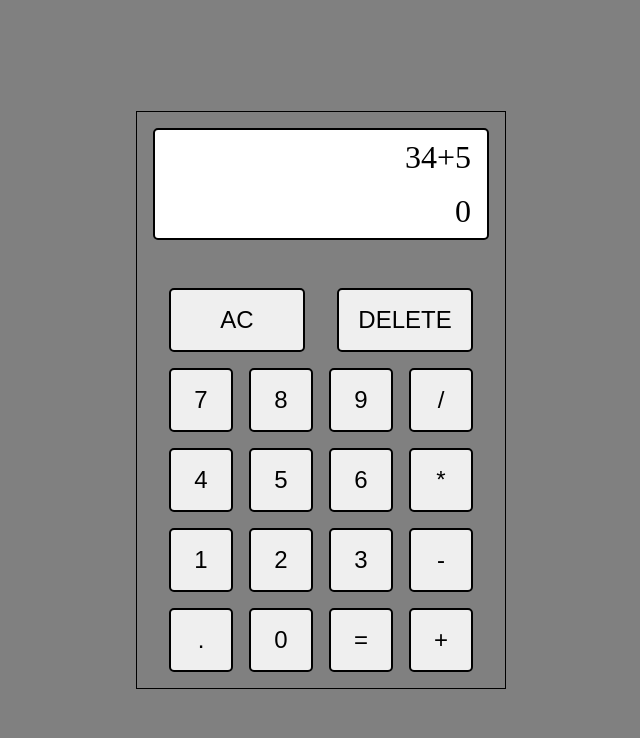
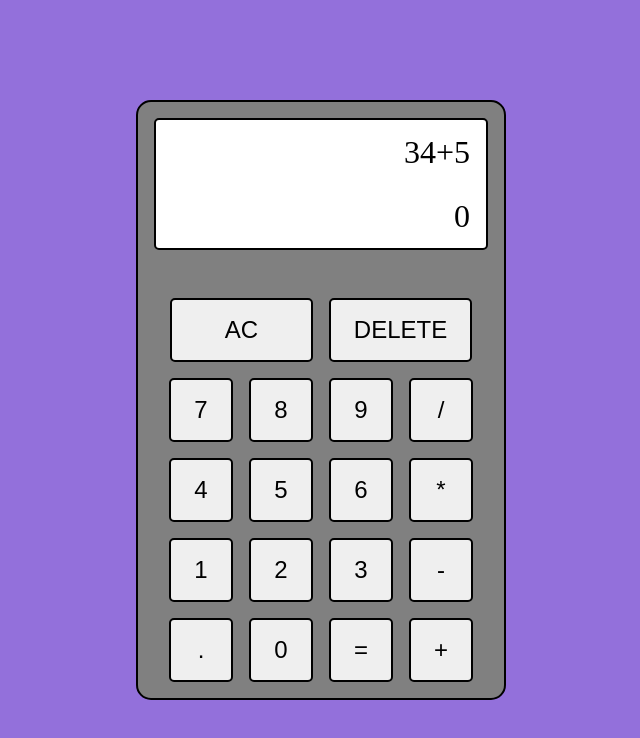
Before and after one commit to carlosmperezm/calculator, a plain HTML site: page index.html in a window 1280 px wide. Shown: the whole page, without its empty margins (319-959 px from the left). Drawn offline with Linux system fonts and the light colour scheme.

Commit message:
Add buttons styles

```diff
--- a/styles.css
+++ b/styles.css
@@ -9,7 +9,7 @@ body {
   justify-content: center;
   align-items: center;
   height: 100vh;
-  background-color: Gray;
+  background-color: mediumpurple;
 }
 
 #calculator-container {
@@ -20,23 +20,26 @@ body {
   min-width: 370px;
   max-width: 370px;
   min-height: 500px;
-  /* max-height: 500px; */
+  max-height: 600px;
+  background-color: Gray;
+  border: 2px solid Black;
+  border-radius: 15px;
 }
 
 #buttons-container {
   display: flex;
   flex-direction: column;
-  background-color: Gray;
   padding: 1rem;
 }
 
 #aux-buttons {
   display: flex;
+  margin: 1rem;
+  gap: 1rem;
 }
 
 #aux-buttons button {
   flex: 1;
-  margin: 1rem;
 }
 
 #number-and-operations-section {
@@ -53,7 +56,7 @@ body {
   flex-direction: column;
   justify-content: space-around;
   text-align: end;
-  flex-basis: 7rem;
+  flex-basis: 9rem;
   font-size: 2rem;
   border: 2px solid Black;
   border-radius: 5px;
@@ -70,3 +73,8 @@ button {
   border-radius: 5px;
   font-size: x-large;
 }
+
+button:hover {
+  cursor: pointer;
+  background: darkgray;
+}
```
